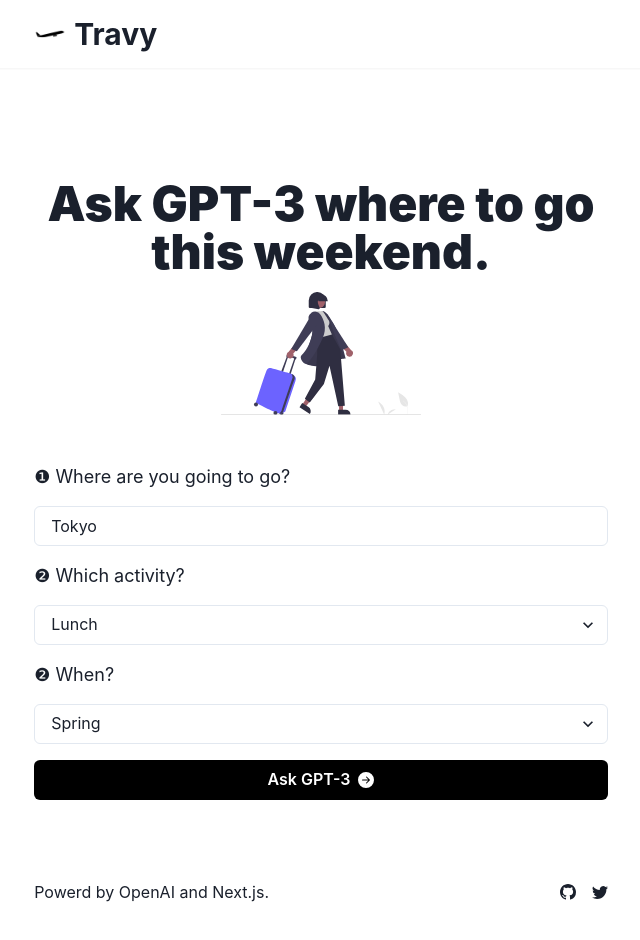
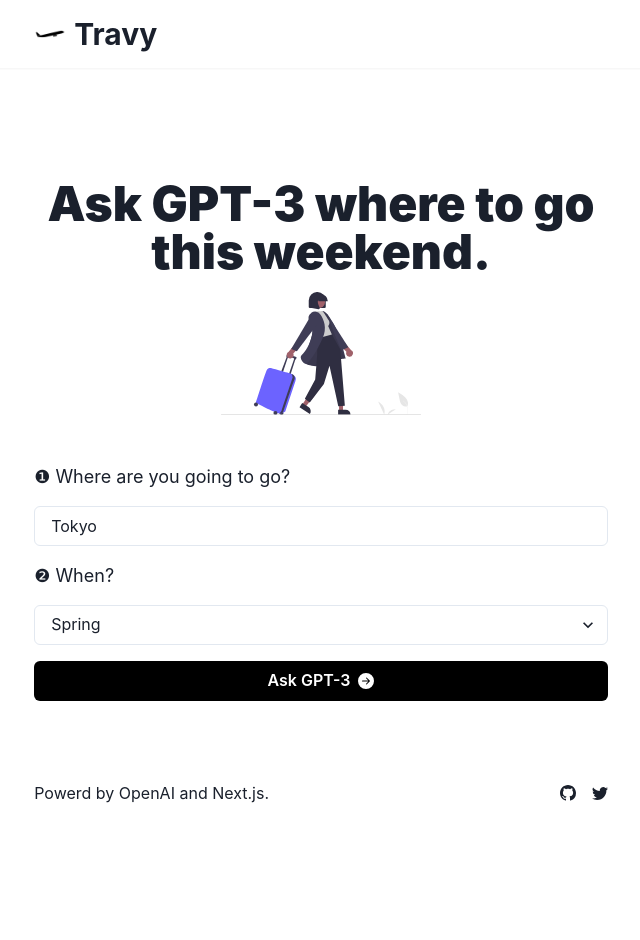
Before and after one commit to yhakamay/travy, a Next.js app: page / in a window 1280 px wide. Shown: the top 940 px of the page, without its empty margins (319-959 px from the left). After the commit the page ends 885 px from the top, so only its background shows below. Built offline with nearby package versions, Linux system fonts and the light colour scheme.

Commit message:
remove a question for activity type

```diff
--- a/src/app/page.tsx
+++ b/src/app/page.tsx
@@ -14,12 +14,10 @@
 } from "./components/atoms/my_chakra_components";
 import { BsFillArrowRightCircleFill } from "react-icons/bs";
 import { useState } from "react";
-import { ActivityType } from "./types/activity_type";
 import { SeasonType } from "./types/season_type";
 
 export default function Home() {
   const [city, setCity] = useState<string>("Tokyo");
-  const [activity, setActivity] = useState<ActivityType>("lunch");
   const [season, setSeason] = useState<SeasonType>("spring");
   const [suggestion, setSuggestion] = useState<string>("");
   const [loading, setLoading] = useState(false);
@@ -40,16 +38,6 @@
           fontSize="lg"
         >{`❶ Where are you going to go?`}</Text>
         <Input value={city} onChange={(e) => setCity(e.target.value)} />
-        <Text alignSelf="start" fontSize="lg">{`❷ Which activity?`}</Text>
-        <Select
-          value={activity}
-          onChange={(e) => setActivity(e.target.value as ActivityType)}
-        >
-          <option value="breakfast">Breakfast</option>
-          <option value="lunch">Lunch</option>
-          <option value="dinner">Dinner</option>
-          <option value="sports">Sports</option>
-        </Select>
         <Text alignSelf="start" fontSize="lg">{`❷ When?`}</Text>
         <Select
           value={season}
```
